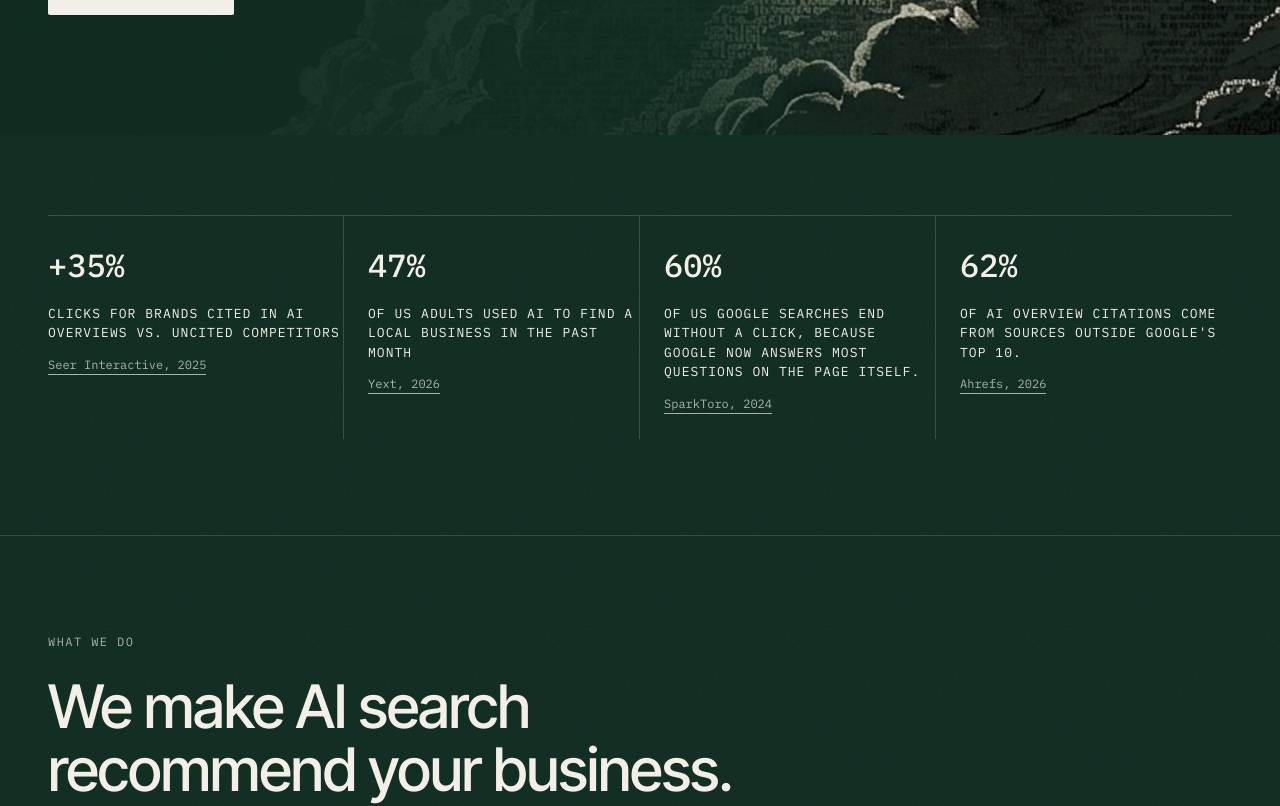
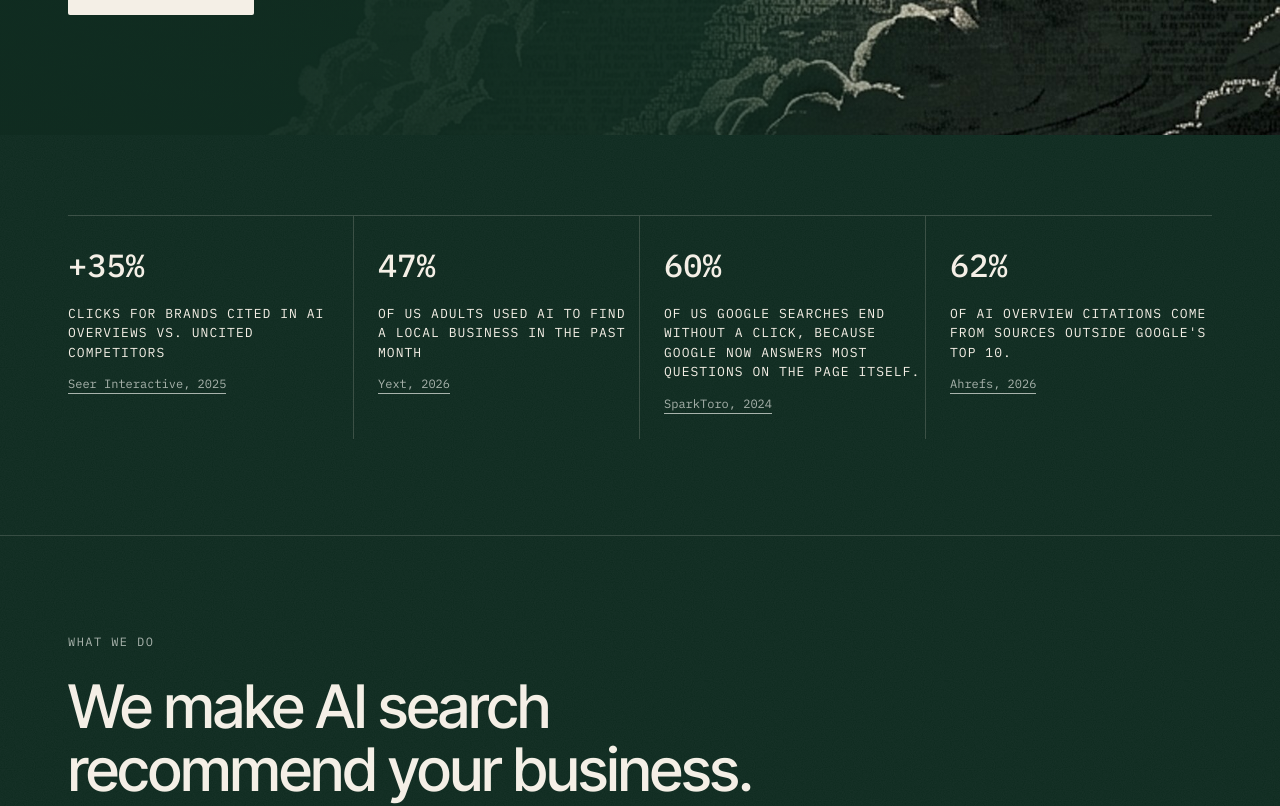
Before and after one commit to InvisibleJaguar90/forecite-site, a React (Vite) app: page / in a window 1280 px wide. Shown: the part 700-1506 px from the top of the page. Built offline with nearby package versions, Linux system fonts and the light colour scheme.

Commit message:
Session 4 item 5: contrast vibe pass + content max-width 1240 + Section full-bleed bg architecture

```diff
--- a/src/components/Atoms.jsx
+++ b/src/components/Atoms.jsx
@@ -213,19 +213,28 @@ export function Card({ eyebrow, index, total, title, body, footnote, mark, onCli
 // the goal is to stop passing them entirely. Hero treatment is a clean
 // static section on forest-800.
 //
-// Session 4: optional `surface="bone"` flips the section to a full-bleed
-// bone band with ink-on-bone foregrounds. Inner content stays max-width
-// capped. borderTop / borderBottom from the caller's style are pulled
-// out and applied to the outer full-width <section> so the divider lines
-// span edge-to-edge instead of being inset to the content cap.
+// Session 4: full-bleed background, content centered.
+//
+// Both forest (default) and bone (`surface="bone"`) modes now share the
+// same architecture: outer <section> spans the full viewport width and
+// carries the background, grain texture, and any border dividers from
+// the caller's style. Inner div is capped at --maxw-content (1240px),
+// centered, and carries the padding and rest of the caller's style.
+//
+// Why: when the section element itself was capped at 1240, the section's
+// grain overlay only painted a 1240-wide stripe down the middle, leaving
+// a faintly-visible boundary where it met the un-grained body forest in
+// the gutter. Pushing the background to a full-bleed outer makes the
+// section's bg/grain spans edge-to-edge while content stays bounded at
+// 1240. Same pattern HeroBackground already uses.
 export function Section({ children, style = {}, id, label, surface }) {
-  if (surface === 'bone') {
   const { borderTop, borderBottom, ...innerStyle } = style;
+  const className = surface === 'bone' ? 'surface-bone grain' : 'grain';
   return (
     <section
       id={id}
       data-screen-label={label}
-        className="surface-bone grain"
+      className={className}
       style={{
         position: 'relative',
         width: '100%',
@@ -237,7 +246,7 @@ export function Section({ children, style = {}, id, label, surface }) {
         style={{
           position: 'relative',
           zIndex: 2,
-            maxWidth: 'var(--maxw-wide)',
+          maxWidth: 'var(--maxw-content)',
           margin: '0 auto',
           padding: '120px var(--gutter-md)',
           ...innerStyle,
@@ -248,20 +257,3 @@ export function Section({ children, style = {}, id, label, surface }) {
     </section>
   );
 }
-  return (
-    <section
-      id={id}
-      data-screen-label={label}
-      className="grain"
-      style={{
-        position: 'relative',
-        padding: '120px var(--gutter-md)',
-        maxWidth: 'var(--maxw-wide)',
-        margin: '0 auto',
-        ...style,
-      }}
-    >
-      <div style={{ position: 'relative', zIndex: 2 }}>{children}</div>
-    </section>
-  );
-}
--- a/src/components/Footer.jsx
+++ b/src/components/Footer.jsx
@@ -32,7 +32,7 @@ export default function Footer() {
           display: 'grid',
           gridTemplateColumns: '2fr 1fr 1fr 1fr',
           gap: 48,
-          maxWidth: 'var(--maxw-wide)',
+          maxWidth: 'var(--maxw-content)',
           margin: '0 auto',
         }}
       >
@@ -118,7 +118,7 @@ export default function Footer() {
           display: 'flex',
           justifyContent: 'space-between',
           gap: 16,
-          maxWidth: 'var(--maxw-wide)',
+          maxWidth: 'var(--maxw-content)',
           margin: '64px auto 0',
         }}
       >
--- a/src/components/HeroBackground.jsx
+++ b/src/components/HeroBackground.jsx
@@ -50,7 +50,7 @@ export default function HeroBackground({ align = 'right', variant, children, sty
         style={{
           position: 'relative',
           zIndex: 2,
-          maxWidth: 'var(--maxw-wide)',
+          maxWidth: 'var(--maxw-content)',
           margin: '0 auto',
           padding: '140px var(--gutter-md) 120px',
           minHeight: 'clamp(560px, 80vh, 720px)',
--- a/src/styles/case-study.css
+++ b/src/styles/case-study.css
@@ -22,7 +22,7 @@
 }
 
 .cs-tabs-inner {
-  max-width: var(--maxw-wide);
+  max-width: var(--maxw-content);
   margin: 0 auto;
   padding: 0 var(--gutter-md);
   display: grid;
@@ -113,7 +113,7 @@
 
 .cs-headline-section {
   padding: 96px var(--gutter-md);
-  max-width: var(--maxw-wide);
+  max-width: var(--maxw-content);
   margin: 0 auto;
   text-align: center;
 }
@@ -185,7 +185,7 @@
 
 .cs-findings-section {
   padding: 96px var(--gutter-md);
-  max-width: var(--maxw-wide);
+  max-width: var(--maxw-content);
   margin: 0 auto;
   border-top: 1px solid var(--border-bone-on-forest);
 }
@@ -438,7 +438,7 @@ html.cs-anim-ready .cs-finding.is-revealed {
 
 .cs-gameplan-section {
   padding: 96px var(--gutter-md) 120px;
-  max-width: var(--maxw-wide);
+  max-width: var(--maxw-content);
   margin: 0 auto;
   border-top: 1px solid var(--border-bone-on-forest);
 }
@@ -580,7 +580,7 @@ html.cs-anim-ready .cs-bullet.is-highlight.is-focused .cs-bullet-marker {
 
 .cs-cta-section {
   padding: 80px var(--gutter-md) 120px;
-  max-width: var(--maxw-wide);
+  max-width: var(--maxw-content);
   margin: 0 auto;
   border-top: 1px solid var(--border-bone-on-forest);
 }
```
Lines whose indentation alone changed are shown as unchanged.
